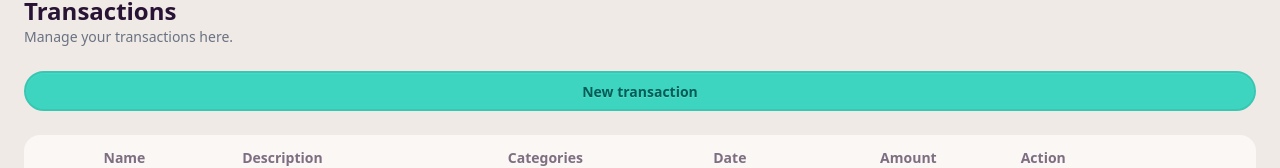
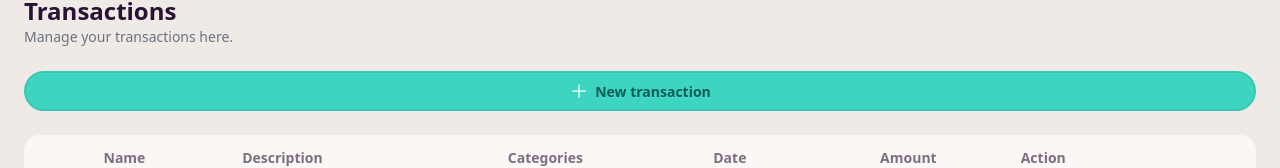
Before and after one commit to lauravitalc/finances-dashboard, a React (Vite) app in the folder finances-front/: page /transactions in a window 1280 px wide. Shown: the part 172-340 px from the top of the page. Built offline with nearby package versions, Linux system fonts and the light colour scheme.

Commit message:
feat: add Heroicons dependency and integrate PlusIcon in Transactions page

```diff
--- a/finances-front/package.json
+++ b/finances-front/package.json
@@ -10,6 +10,7 @@
     "preview": "vite preview"
   },
   "dependencies": {
+    "@heroicons/react": "^2.2.0",
     "@tailwindcss/vite": "^4.1.11",
     "react": "^19.1.0",
     "react-dom": "^19.1.0",
--- a/finances-front/src/components/pages/Transactions.tsx
+++ b/finances-front/src/components/pages/Transactions.tsx
@@ -1,5 +1,6 @@
 import React from 'react';
 import { Card, Actions } from '../ui';
+import { PlusIcon } from '@heroicons/react/24/outline';
 
 const Transactions: React.FC = () => {
     return (
@@ -7,7 +8,9 @@ const Transactions: React.FC = () => {
             <h1 className='text-2xl font-bold'>Transactions</h1>
             <p className='text-sm text-gray-500'>Manage your transactions here.</p>
             <Card variant='default' className='mt-6'>
-                <button className="btn btn-active btn-primary">New transaction</button>
+                <button className="btn btn-active btn-primary">
+                    <PlusIcon className="size-5 text-white" />
+                    New transaction</button>
             </Card>
             <Card variant='default' className='bg-base-100 mt-6'>
                 <div className="overflow-x-auto">
```
Also changed, not shown: 1 other file (tests, documents, lock files or other folders).
